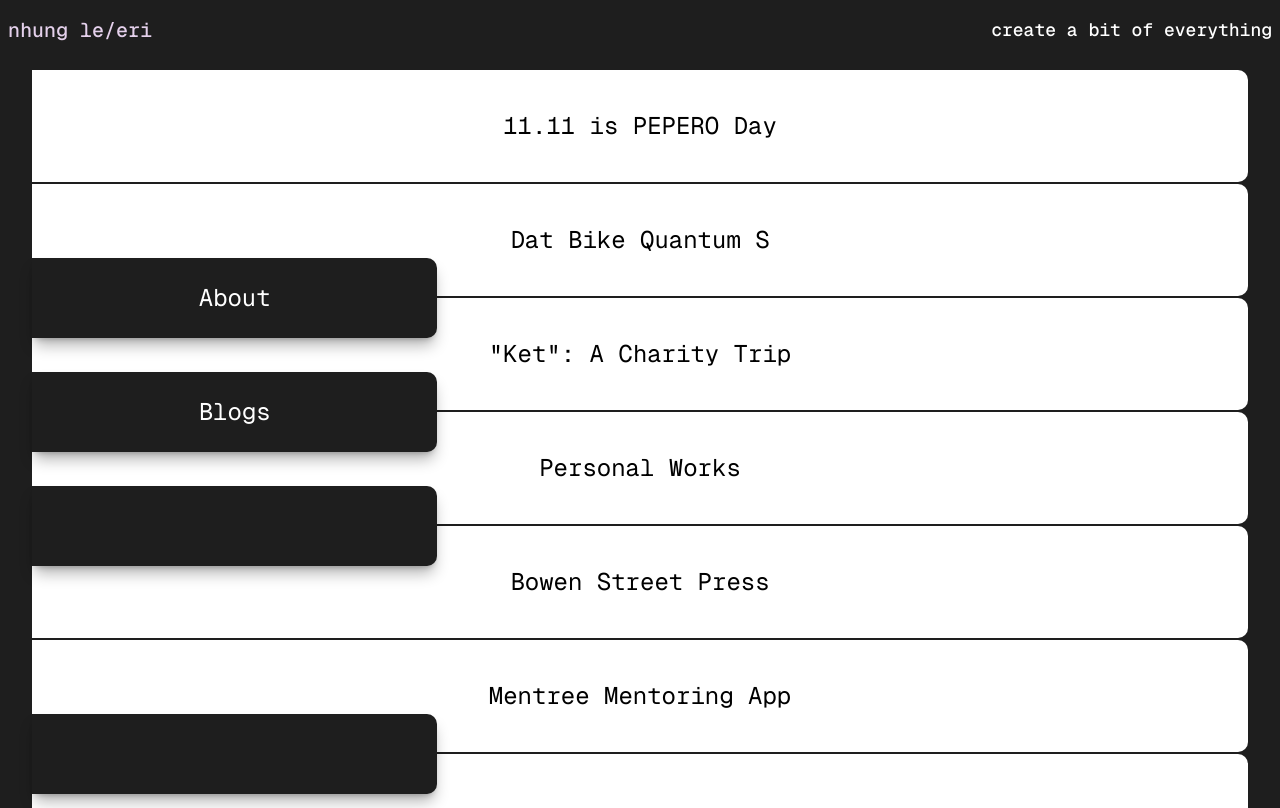
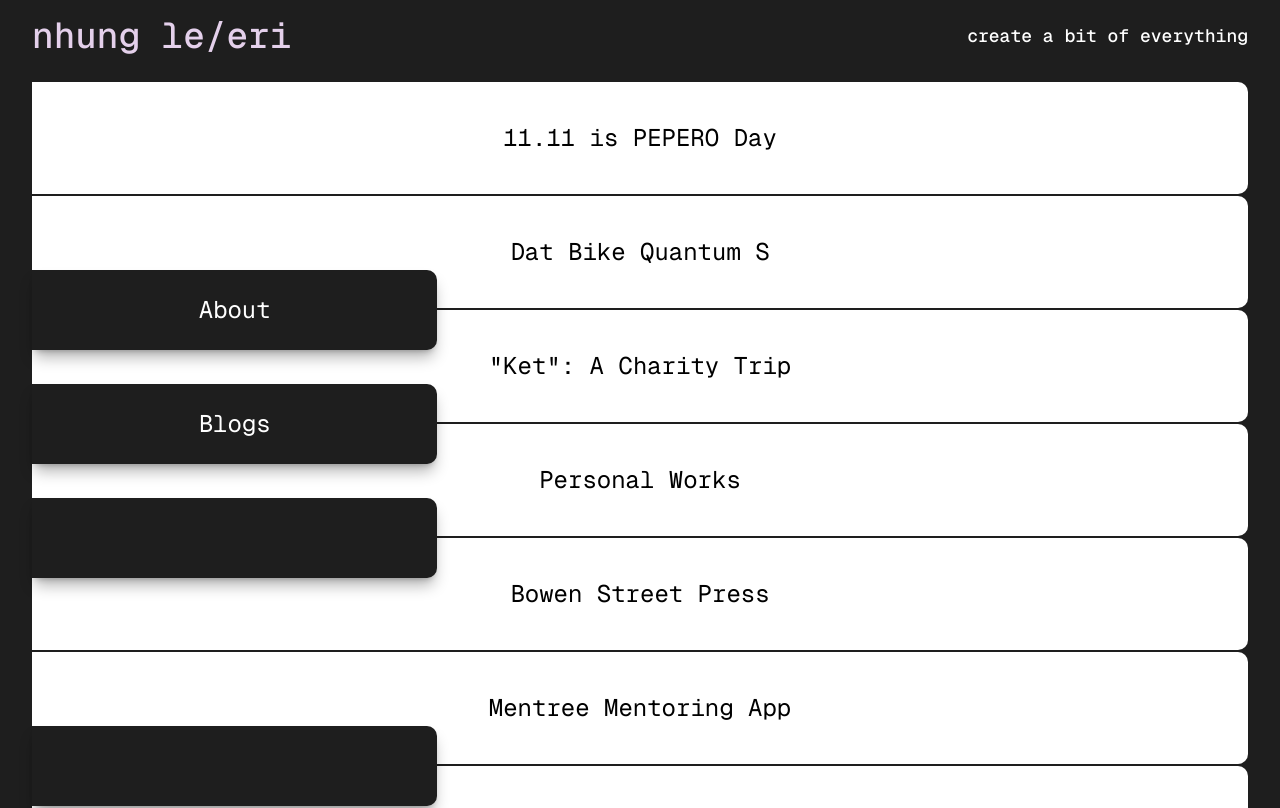
Before and after one commit to dathoangquoc/eri, a Next.js app: page / in a window 1280 px wide. Shown: the top 808 px of the page. Built offline with nearby package versions, Linux system fonts and the light colour scheme; a web font is replaced by a local one.

Commit message:
title align

```diff
--- a/src/app/page.tsx
+++ b/src/app/page.tsx
@@ -1,13 +1,12 @@
 import WhiteKey from "@/components/white-key";
 import BlackKey from "@/components/black-key";
-import Image from "next/image";
 
 export default function Home() {
   return (
     <main className="text-dark bg-dark h-full">
       <h1>
-        <div className="flex px-2 pt-4 justify-between bg-dark">
-          <span className="w-[40%] text-sm lg:text-xl md:text-[28px] font-medium text-[#E4D0EB]">
+        <div className="flex px-2 lg:px-8 pt-4 items-center justify-between bg-dark">
+          <span className="w-[40%] text-lg lg:text-4xl md:text-[28px] font-medium text-[#E4D0EB]">
             nhung le/eri
           </span>
           <span className="w-[60%] text-xs md:text-lg text-white text-right">
```
